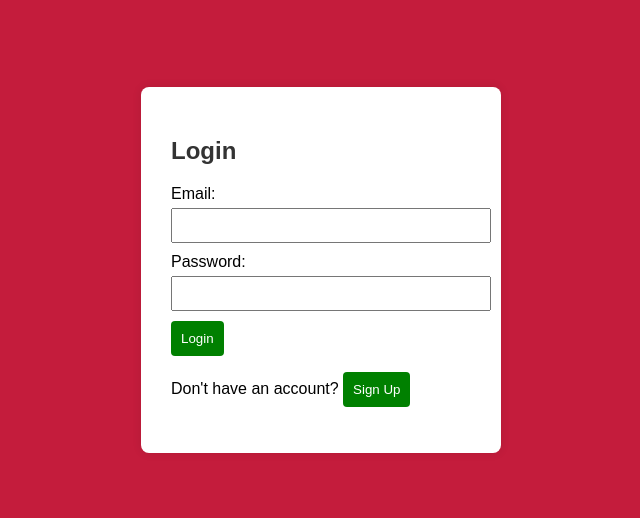
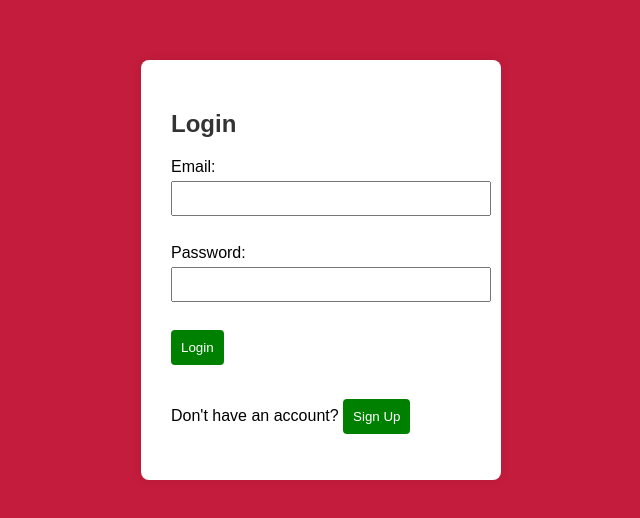
Before and after one commit to nylRmon/Web-Dev-Proj, a React (Create React App) app in the folder webdevproj/: page / in a window 1280 px wide. Shown: the part 130-648 px from the top of the page, without its empty margins (319-959 px from the left). Built offline with nearby package versions, Linux system fonts and the light colour scheme.

Commit message:
added react hook form
STILL OPEN FOR CHANGE BECOZ STILL LEARNING

```diff
--- a/webdevproj/src/App.js
+++ b/webdevproj/src/App.js
@@ -1,33 +1,36 @@
-// App.js
 import React, { useState } from "react";
 import "./App.css";
-//log in
+import { useForm } from "react-hook-form";
+
 const LoginForm = ({ onLogin, onToggleSignup }) => {
-  const [username, setUsername] = useState("");
-  const [password, setPassword] = useState("");
+  const { register, handleSubmit, formState: { errors } } = useForm();
 
-  const handleLogin = () => {
-    onLogin(username);
+  const onSubmit = (data) => {
+    onLogin(data.username);
   };
 
   return (
     <div className="container">
       <h2>Login</h2>
+      <form onSubmit={handleSubmit(onSubmit)}>
         <label>Email:</label>
         <input
           type="text"
-        value={username}
-        onChange={(e) => setUsername(e.target.value)}
+          {...register("username", { required: "Username is required" })}
         />
+        <br />
+        {errors.username && <p>{errors.username.message}</p>}
         <br />
         <label>Password:</label>
         <input
           type="password"
-        value={password}
-        onChange={(e) => setPassword(e.target.value)}
+          {...register("password", { required: "Password is required" })}
         />
         <br />
-      <button onClick={handleLogin}>Login</button>
+        {errors.password && <p>{errors.password.message}</p>}
+        <br />
+        <button type="submit">Login</button>
+      </form>
       <br />
       <p>
         Don't have an account? <button onClick={onToggleSignup}>Sign Up</button>
@@ -35,36 +38,39 @@ const LoginForm = ({ onLogin, onToggleSignup }) => {
     </div>
   );
 };
-// for sign up
+
 const SignupForm = ({ onSignup, onToggleSignup }) => {
-  const [username, setUsername] = useState("");
-  const [password, setPassword] = useState("");
+  const { register, handleSubmit, formState: { errors } } = useForm();
 
-  const handleSignup = () => {
-    onSignup(username);
-    console.log("Username:", username);
-    console.log("Password:", password);
+  const onSubmit = (data) => {
+    onSignup(data.username);
+    console.log("Username:", data.username);
+    console.log("Password:", data.password);
   };
 
   return (
     <div className="overlay">
       <div className="container">
         <h2>Sign Up</h2>
+        <form onSubmit={handleSubmit(onSubmit)}>
           <label>Username:</label>
           <input
             type="text"
-          value={username}
-          onChange={(e) => setUsername(e.target.value)}
+            {...register("username", { required: "Username is required" })}
           />
+          <br />
+          {errors.username && <p>{errors.username.message}</p>}
           <br />
           <label>Password:</label>
           <input
             type="password"
-          value={password}
-          onChange={(e) => setPassword(e.target.value)}
+            {...register("password", { required: "Password is required" })}
           />
           <br />
-        <button onClick={handleSignup}>Sign Up</button>
+          {errors.password && <p>{errors.password.message}</p>}
+          <br />
+          <button type="submit">Sign Up</button>
+        </form>
         <br />
         <p>
           Already have an account? <span onClick={onToggleSignup}>Log In</span>
@@ -73,7 +79,7 @@ const SignupForm = ({ onSignup, onToggleSignup }) => {
     </div>
   );
 };
-// this is the after log in pede natin dito ipasok yung main program mwahahh
+
 const Forum = ({ user }) => {
   return (
     <div>
```
Lines whose indentation alone changed are shown as unchanged.
